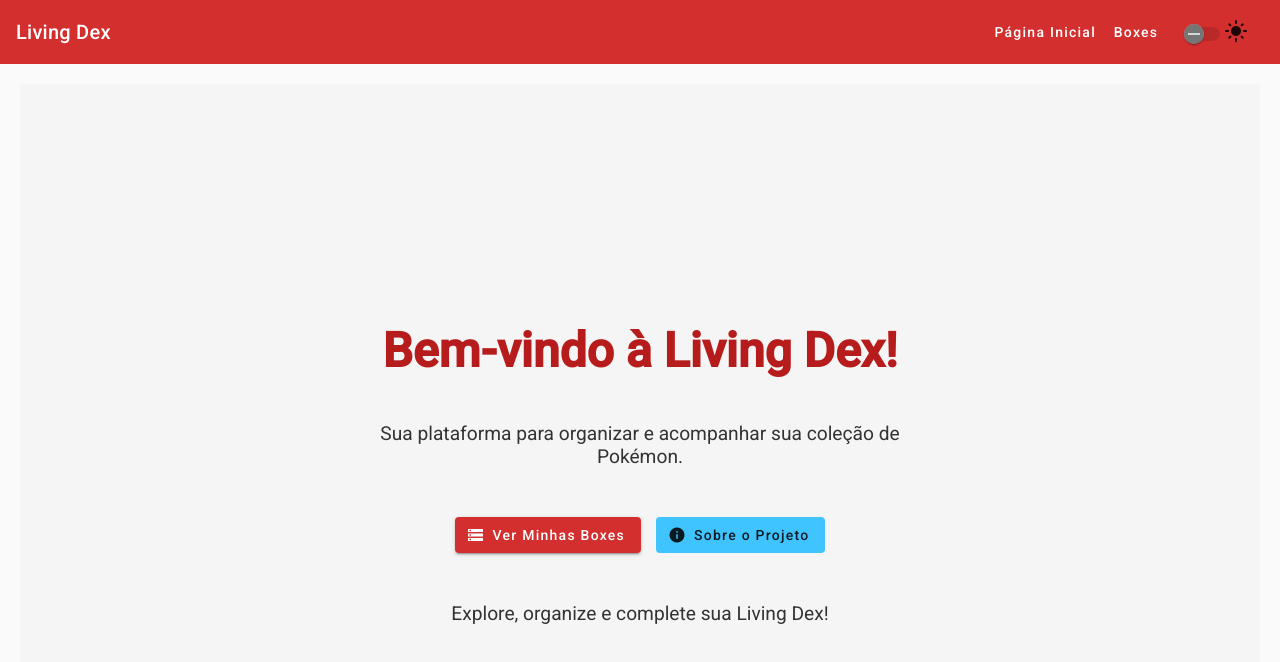
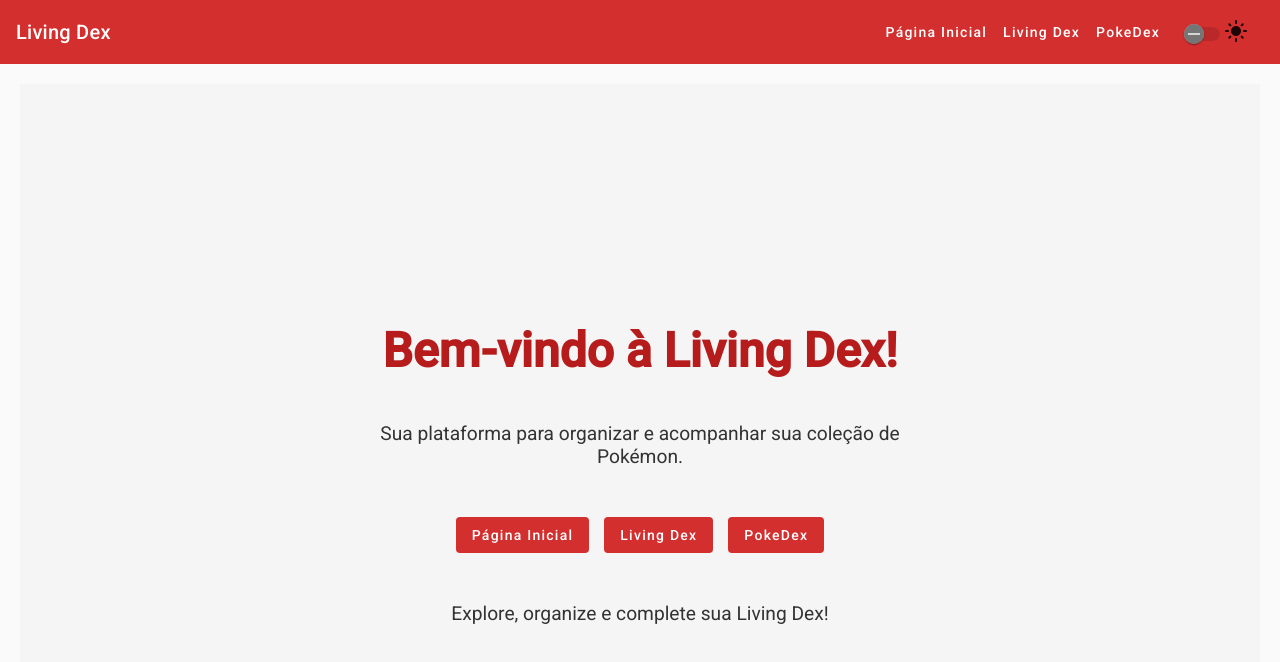
Before and after one commit to Chamoouske/living-dex, an Angular app: page / in a window 1280 px wide. Shown: the top 662 px of the page. Built offline with nearby package versions, Linux system fonts and the light colour scheme.

Commit message:
refactor: usando id de boxes para facilitar encontrar a box atual

```diff
--- a/src/app/app.routes.ts
+++ b/src/app/app.routes.ts
@@ -10,7 +10,7 @@
     component: HomeComponent
   },
   {
-    path: 'boxes',
+    path: 'boxes/:boxId',
     loadComponent: () => import('./features/box/box.component').then(m => m.BoxComponent)
   },
   {
--- a/src/app/core/views/menu/menu.component.ts
+++ b/src/app/core/views/menu/menu.component.ts
@@ -1,14 +1,15 @@
+import { CommonModule } from '@angular/common';
 import { ChangeDetectionStrategy, Component, inject } from '@angular/core';
-import { CommonModule } from '@angular/common';
+import { MatButtonModule } from '@angular/material/button';
+import { MatIconModule } from '@angular/material/icon';
+import { MatListModule } from '@angular/material/list';
+import { MatSidenavModule } from '@angular/material/sidenav';
+import { MatSlideToggleModule } from '@angular/material/slide-toggle';
+import { MatToolbarModule } from '@angular/material/toolbar';
 import { RouterModule } from '@angular/router';
-import { MatToolbarModule } from '@angular/material/toolbar';
-import { MatSidenavModule } from '@angular/material/sidenav';
-import { MatIconModule } from '@angular/material/icon';
-import { MatButtonModule } from '@angular/material/button';
-import { MatListModule } from '@angular/material/list';
-import { MatSlideToggleModule } from '@angular/material/slide-toggle';
+
+import { routes } from '../../models/routes.model';
 import { ThemeService } from '../../services/theme.service';
-import { RouteLink } from '../../models/route-link.model';
 
 @Component({
   selector: 'app-menu',
@@ -31,10 +32,7 @@
   private themeService = inject(ThemeService);
   public isDarkMode = this.themeService.atualThemeIsDarkMode();
 
-  public readonly routes: RouteLink[] = [
-    { path: '/', label: 'Página Inicial' },
-    { path: '/boxes', label: 'Boxes' }
-  ];
+  readonly routes = routes;
 
   public toggleTheme(): void {
     this.themeService.toggleTheme();
--- a/src/app/features/box/box.component.html
+++ b/src/app/features/box/box.component.html
@@ -1,12 +1,12 @@
 <div class="box-container">
-  <form>
+  <div>
     <mat-form-field class="example-full-width">
       <mat-label>ID National DEX</mat-label>
       <input matInput type="number" placeholder="Ex. 666" (change)="searchBox($event)" />
     </mat-form-field>
-  </form>
+  </div>
 
-  <h1>Box {{ offset + 1 }} - {{ offset + limit }}</h1>
+  <h1>Box {{ offset() + 1 }} - {{ offset() + limit }}</h1>
 
   <div *ngIf="isLoadingList()" class="loading-spinner">
     <mat-spinner></mat-spinner>
@@ -24,7 +24,7 @@
       mat-raised-button
       color="accent"
       (click)="previousPage()"
-      [disabled]="offset === 0 || isLoadingList()"
+      [disabled]="offset() === 0 || isLoadingList()"
     >
       <mat-icon>arrow_back</mat-icon>
     </button>
@@ -35,7 +35,11 @@
   </div>
 
   <div class="pokemon-grid">
-    <app-pokemon-card *ngFor="let pokemon of pokemonList()" [pokemon]="pokemon" [sercheadId]="idNationalDex"></app-pokemon-card>
+    <app-pokemon-card
+      *ngFor="let pokemon of pokemonList()"
+      [pokemon]="pokemon"
+      [sercheadId]="idNationalDex()"
+    ></app-pokemon-card>
   </div>
 
   <div *ngIf="!isLoadingList() && !listError()" class="navigation-buttons">
@@ -43,7 +47,7 @@
       mat-raised-button
       color="accent"
       (click)="previousPage()"
-      [disabled]="offset === 0 || isLoadingList()"
+      [disabled]="offset() === 0 || isLoadingList()"
     >
       <mat-icon>arrow_back</mat-icon>
     </button>
--- a/src/app/features/box/box.component.ts
+++ b/src/app/features/box/box.component.ts
@@ -1,16 +1,14 @@
-import { CommonModule } from '@angular/common';
-import { Component, inject, OnInit } from '@angular/core';
+import { CommonModule, Location } from '@angular/common';
+import { Component, effect, inject, OnInit, Signal, signal } from '@angular/core';
 import { MatButtonModule } from '@angular/material/button';
 import { MatFormField, MatLabel } from '@angular/material/form-field';
 import { MatIconModule } from '@angular/material/icon';
 import { MatInputModule } from '@angular/material/input';
 import { MatProgressSpinnerModule } from '@angular/material/progress-spinner';
-import { RouterModule } from '@angular/router';
+import { ActivatedRoute, Router, RouterModule } from '@angular/router';
 
 import { PokeapiService } from '../../core/services/pokeapi.service';
 import { PokemonCardComponent } from './components/pokemon-card/pokemon-card.component';
-import { F } from '@angular/cdk/keycodes';
-import { FormControl } from '@angular/forms';
 
 @Component({
   selector: 'app-box',
@@ -31,15 +29,39 @@
 })
 export class BoxComponent implements OnInit {
   private pokeapiService = inject(PokeapiService);
+  private route = inject(ActivatedRoute);
+  private location = inject(Location);
+  private boxId = signal(this.route.snapshot.paramMap.get('boxId') ?? '0');
+  private oldBoxId: string | null = null;
 
   public pokemonList = this.pokeapiService.pokemonList;
   public isLoadingList = this.pokeapiService.isLoadingList;
   public listError = this.pokeapiService.listError;
 
-  idNationalDex = '';
+  idNationalDex = signal('');
 
-  offset = 0;
+  offset = () => (Number(this.boxId()) - 1) * this.limit;
   limit = 30;
+
+  constructor() {
+    effect(() => {
+      let newOffset = Math.floor((Number(this.idNationalDex()) - 1) / this.limit) + 1;
+      this.boxId.set((newOffset > 0 ? newOffset : 1).toString());
+    });
+
+    effect(() => {
+      if (this.oldBoxId === this.boxId()) {
+        return;
+      }
+      this.oldBoxId = this.boxId();
+      if (Number(this.boxId()) < 1) {
+        this.boxId.set('1');
+        return;
+      }
+      this.location.go(`/boxes/${Number(this.boxId())}`);
+      this.loadPokemonPage();
+    });
+  }
 
   ngOnInit(): void {
     this.loadPokemonPage();
@@ -47,29 +69,21 @@
 
   private loadPokemonPage(): void {
     this.pokeapiService.pokemonList.set([]);
-    this.pokeapiService.getPokemonList(this.offset, this.limit);
+    this.pokeapiService.getPokemonList(this.offset(), this.limit);
   }
 
   nextPage(): void {
-    this.offset += this.limit;
-    this.loadPokemonPage();
+    this.boxId.set((Number(this.boxId()) + 1).toString());
   }
 
   previousPage(): void {
-    if (this.offset > 0) {
-      this.offset -= this.limit;
-      this.loadPokemonPage();
-    }
+    this.boxId.set((Number(this.boxId()) - 1).toString());
   }
 
   searchBox($event: any): void {
     const value = $event.target.value;
     if (value && value > 0) {
-      this.idNationalDex = value;
-      this.offset = Math.floor((value - 1) / this.limit) * this.limit;
-      console.log(this.offset);
-
-      this.loadPokemonPage();
+      this.idNationalDex.set(value);
     }
   }
 }
--- a/src/app/features/box/components/pokemon-card/pokemon-card.component.html
+++ b/src/app/features/box/components/pokemon-card/pokemon-card.component.html
@@ -1,19 +1,9 @@
-<mat-card
-  class="pokemon-card {{ sercheadId === getPokemonId(this.pokemon.url) ? 'highlighted' : '' }}"
->
+<mat-card class="pokemon-card {{ isSearchedPokemon() ? 'highlighted' : '' }}">
   <mat-card-header>
     <mat-card-title>{{ pokemon.name | titlecase }}</mat-card-title>
     <mat-card-subtitle>#{{ getPokemonId(pokemon.url) }}</mat-card-subtitle>
   </mat-card-header>
-  <img
-    mat-card-image
-    [src]="
-      'https://raw.githubusercontent.com/PokeAPI/sprites/master/sprites/pokemon/' +
-      getPokemonId(pokemon.url) +
-      '.png'
-    "
-    [alt]="pokemon.name"
-  />
+  <img mat-card-image [src]="getPokemonImageUrl()" [alt]="pokemon.name" />
   <mat-card-actions>
     <button mat-button color="primary" [routerLink]="['/pokemon', getPokemonId(pokemon.url)]">
       Detalhes
--- a/src/app/features/box/components/pokemon-card/pokemon-card.component.ts
+++ b/src/app/features/box/components/pokemon-card/pokemon-card.component.ts
@@ -28,4 +28,12 @@
     const parts = url?.split('/');
     return parts[parts?.length - 2];
   }
+
+  getPokemonImageUrl(): string {
+    return `https://raw.githubusercontent.com/PokeAPI/sprites/master/sprites/pokemon/${this.getPokemonId(this.pokemon.url)}.png`;
+  }
+
+  isSearchedPokemon(): boolean {
+    return this.sercheadId === this.getPokemonId(this.pokemon.url);
+  }
 }
--- a/src/app/features/home/home.component.html
+++ b/src/app/features/home/home.component.html
@@ -3,13 +3,14 @@
   <p>Sua plataforma para organizar e acompanhar sua coleção de Pokémon.</p>
 
   <div class="action-buttons">
-    <button mat-raised-button color="primary" [routerLink]="['/boxes']">
-      <mat-icon>storage</mat-icon>
-      Ver Minhas Boxes
-    </button>
-    <button mat-flat-button color="accent" [routerLink]="['/']">
-      <mat-icon>info</mat-icon>
-      Sobre o Projeto
+    <button
+      *ngFor="let route of routes"
+      mat-flat-button
+      color="primary"
+      mat-button
+      [routerLink]="[route.path]"
+    >
+      {{ route.label }}
     </button>
   </div>
 
--- a/src/app/features/home/home.component.ts
+++ b/src/app/features/home/home.component.ts
@@ -1,8 +1,10 @@
+import { CommonModule } from '@angular/common';
 import { Component } from '@angular/core';
-import { CommonModule } from '@angular/common';
-import { RouterModule } from '@angular/router';
 import { MatButtonModule } from '@angular/material/button';
 import { MatIconModule } from '@angular/material/icon';
+import { RouterModule } from '@angular/router';
+
+import { routes } from '../../core/models/routes.model';
 
 @Component({
   selector: 'app-home',
@@ -17,5 +19,5 @@
   styleUrl: './home.component.scss'
 })
 export class HomeComponent {
-
+  readonly routes = routes;
 }
```
Also changed, not shown: src/app/core/models/routes.model.ts (added, +7 -0 lines).
